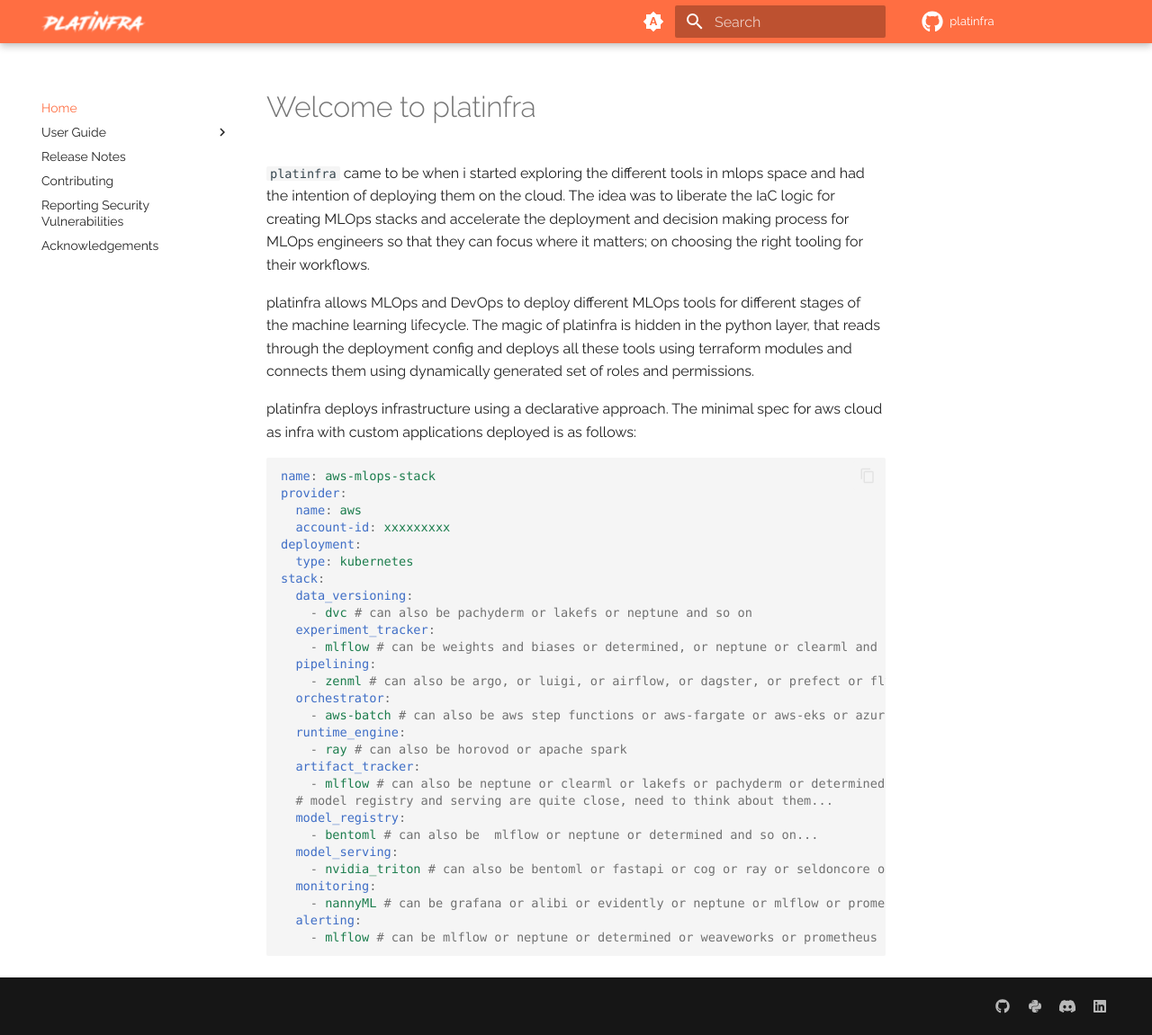
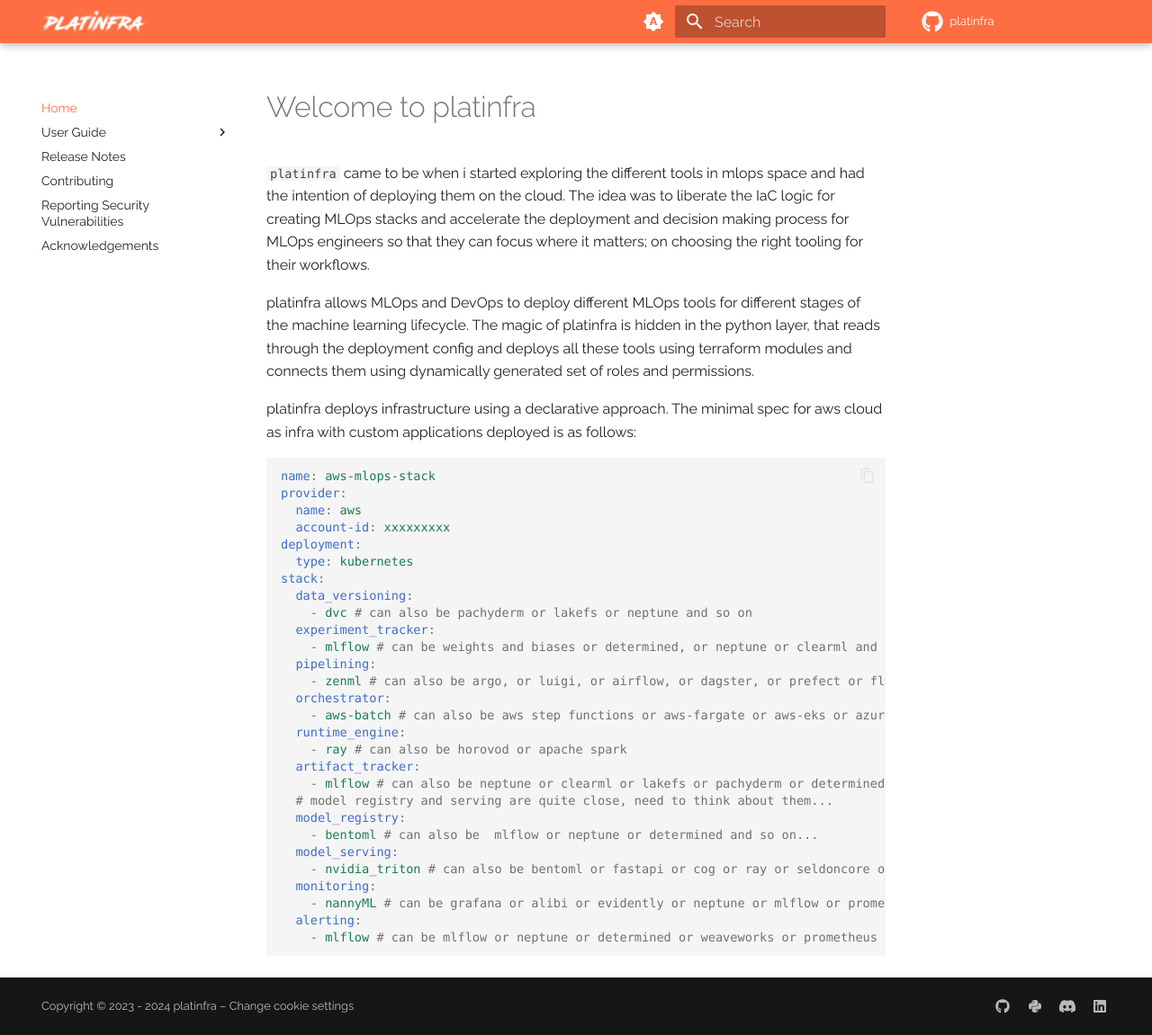
Before and after one commit to mlinfra-io/mlinfra, an MkDocs documentation site: the page built from docs/index.md, in a window 1280 px wide and 1151 px high. Shown: the whole window at 90% size. Built offline with MkDocs 1.6.1 and Material for MkDocs 9.7.7, drawn with Linux system fonts in a browser that asks for light colours; some web fonts are replaced; plug-ins that fetch from the network failed and are left out; comment, search, counter and statistics services are not loaded; the version menu is left out; some of the changed lines change nothing that is shown.

Commit message:
Added user analytics and cookie consent on docs
Signed-off-by: Ali Abbas Jaffri <ali.abbasjaffri@live.com>

```diff
--- /dev/null
+++ b/docs/overrides/partials/integrations/analytics/custom.html
@@ -0,0 +1,155 @@
+<script>
+  var consent = __md_get("__consent");
+  var unique_id = uuid();
+  var amplitude_analytics = false;
+
+  if ("analytics" in consent && consent.analytics !== undefined) {
+    amplitude_analytics = true;
+  }
+
+  /* Wait for page to load and application to mount */
+  document.addEventListener("DOMContentLoaded", function () {
+    location$.subscribe(function (url) {
+      !(function () {
+        "use strict";
+        !(function (e, t) {
+          var n = e.amplitude || { _q: [], _iq: {} };
+          if (n.invoked)
+            e.console &&
+              console.error &&
+              console.error("Amplitude snippet has been loaded.");
+          else {
+            var r = function (e, t) {
+                e.prototype[t] = function () {
+                  return (
+                    this._q.push({
+                      name: t,
+                      args: Array.prototype.slice.call(arguments, 0),
+                    }),
+                    this
+                  );
+                };
+              },
+              s = function (e, t, n) {
+                return function (r) {
+                  e._q.push({
+                    name: t,
+                    args: Array.prototype.slice.call(n, 0),
+                    resolve: r,
+                  });
+                };
+              },
+              o = function (e, t, n) {
+                e[t] = function () {
+                  if (n)
+                    return {
+                      promise: new Promise(
+                        s(e, t, Array.prototype.slice.call(arguments))
+                      ),
+                    };
+                };
+              },
+              i = function (e) {
+                for (var t = 0; t < m.length; t++) o(e, m[t], !1);
+                for (var n = 0; n < g.length; n++) o(e, g[n], !0);
+              };
+            n.invoked = !0;
+            var u = t.createElement("script");
+            (u.type = "text/javascript"),
+              (u.integrity =
+                "sha384-x0ik2D45ZDEEEpYpEuDpmj05fY91P7EOZkgdKmq4dKL/ZAVcufJ+nULFtGn0HIZE"),
+              (u.crossOrigin = "anonymous"),
+              (u.async = !0),
+              (u.src =
+                "https://cdn.amplitude.com/libs/analytics-browser-2.0.0-min.js.gz"),
+              (u.onload = function () {
+                e.amplitude.runQueuedFunctions ||
+                  console.log("[Amplitude] Error: could not load SDK");
+              });
+            var a = t.getElementsByTagName("script")[0];
+            a.parentNode.insertBefore(u, a);
+            for (
+              var c = function () {
+                  return (this._q = []), this;
+                },
+                p = [
+                  "add",
+                  "append",
+                  "clearAll",
+                  "prepend",
+                  "set",
+                  "setOnce",
+                  "unset",
+                  "preInsert",
+                  "postInsert",
+                  "remove",
+                  "getUserProperties",
+                ],
+                l = 0;
+              l < p.length;
+              l++
+            )
+              r(c, p[l]);
+            n.Identify = c;
+            for (
+              var d = function () {
+                  return (this._q = []), this;
+                },
+                f = [
+                  "getEventProperties",
+                  "setProductId",
+                  "setQuantity",
+                  "setPrice",
+                  "setRevenue",
+                  "setRevenueType",
+                  "setEventProperties",
+                ],
+                v = 0;
+              v < f.length;
+              v++
+            )
+              r(d, f[v]);
+            n.Revenue = d;
+            var m = [
+                "getDeviceId",
+                "setDeviceId",
+                "getSessionId",
+                "setSessionId",
+                "getUserId",
+                "setUserId",
+                "setOptOut",
+                "setTransport",
+                "reset",
+                "extendSession",
+              ],
+              g = [
+                "init",
+                "add",
+                "remove",
+                "track",
+                "logEvent",
+                "identify",
+                "groupIdentify",
+                "setGroup",
+                "revenue",
+                "flush",
+              ];
+            i(n),
+              (n.createInstance = function (e) {
+                return (n._iq[e] = { _q: [] }), i(n._iq[e]), n._iq[e];
+              }),
+              (e.amplitude = n);
+          }
+        })(window, document);
+      })();
+
+      amplitude.init("{{ config.extra.analytics.api_key }}", {
+        defaultTracking: true,
+      });
+
+      amplitude.setDeviceId(unique_id);
+      amplitude.setUserId(unique_id);
+      amplitude.setOptOut(amplitude_analytics_opt);
+    });
+  });
+</script>
--- a/mkdocs.yml
+++ b/mkdocs.yml
@@ -22,6 +22,7 @@
 
 theme:
   name: "material"
+  custom_dir: docs/overrides
   font:
     text: Raleway
     code: mononoki
@@ -35,6 +36,7 @@
     # Palette toggle for automatic mode
     - media: "(prefers-color-scheme)"
       primary: deep orange
+      accent: yellow
       toggle:
         icon: material/brightness-auto
         name: Switch to light mode
@@ -42,6 +44,7 @@
     # Palette toggle for light mode
     - media: "(prefers-color-scheme: light)"
       primary: deep orange
+      accent: yellow
       scheme: default
       toggle:
         icon: material/brightness-7
@@ -50,6 +53,7 @@
     # Palette toggle for dark mode
     - media: "(prefers-color-scheme: dark)"
       primary: deep orange
+      accent: yellow
       scheme: slate
       toggle:
         icon: material/brightness-4
@@ -75,6 +79,9 @@
   version:
     provider: mike
     default: latest
+  analytics:
+    provider: custom
+    api_key: 167aefed6bd10a9200b052a52504ff5
   social:
     - icon: fontawesome/brands/github
       link: https://github.com/aliabbasjaffri
@@ -84,6 +91,17 @@
       link: https://discord.gg/P49NPVNj
     - icon: fontawesome/brands/linkedin
       link: https://www.linkedin.com/in/aliabbasjaffri/
+  consent:
+    title: Cookie consent
+    description: >-
+      We use cookies to recognize your visits and preferences, as well
+      as to measure the effectiveness of our documentation and whether users
+      find what they're searching for. With your consent, you're helping us to
+      make our documentation better.
+    cookies:
+      analytics: analytics by amplitude
+    actions:
+      - accept
 
 plugins:
   - privacy
@@ -91,3 +109,7 @@
   - git-revision-date-localized:
       enable_creation_date: false
       type: iso_date
+
+copyright: >
+  Copyright &copy; 2023 - 2024 platinfra –
+  <a href="#__consent">Change cookie settings</a>
```
